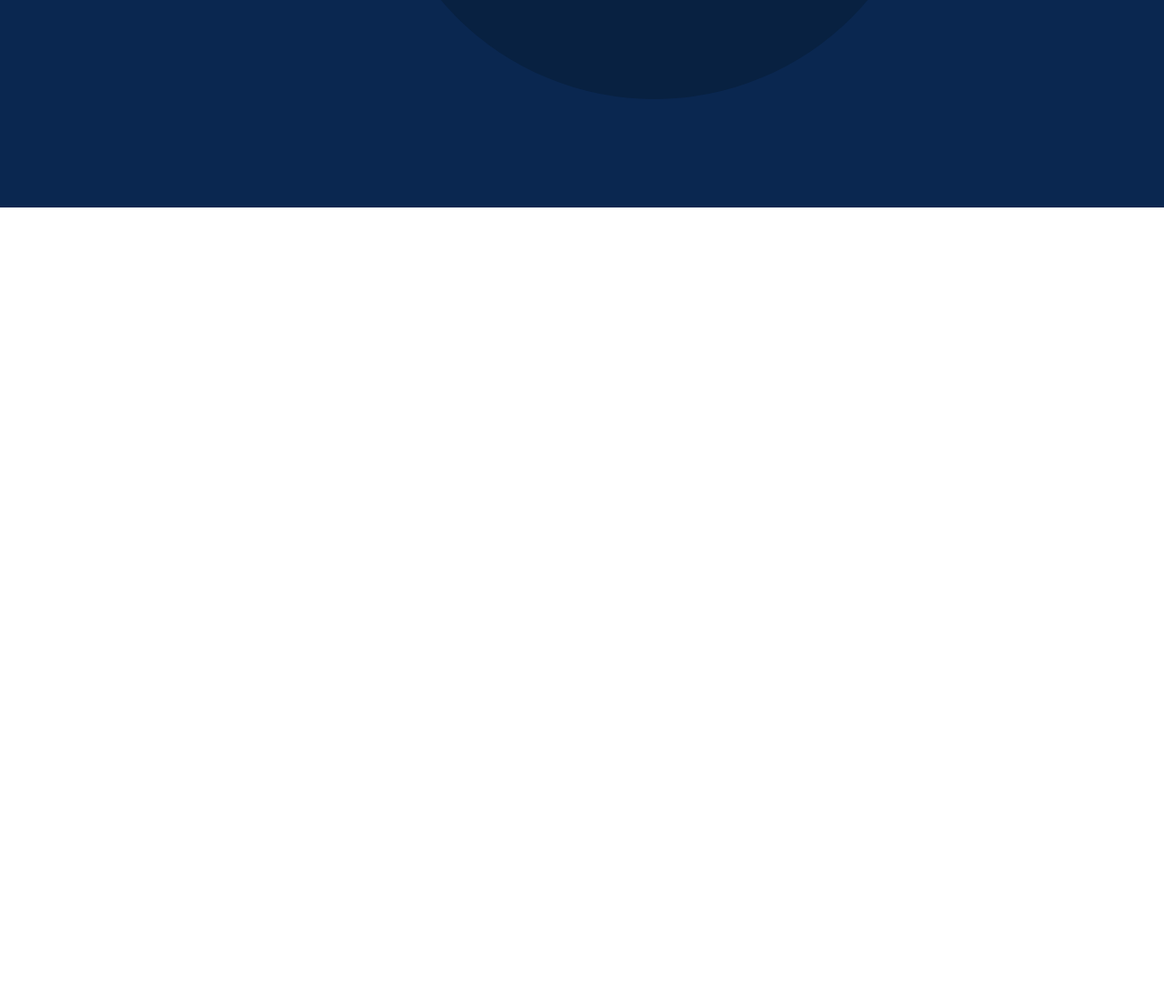
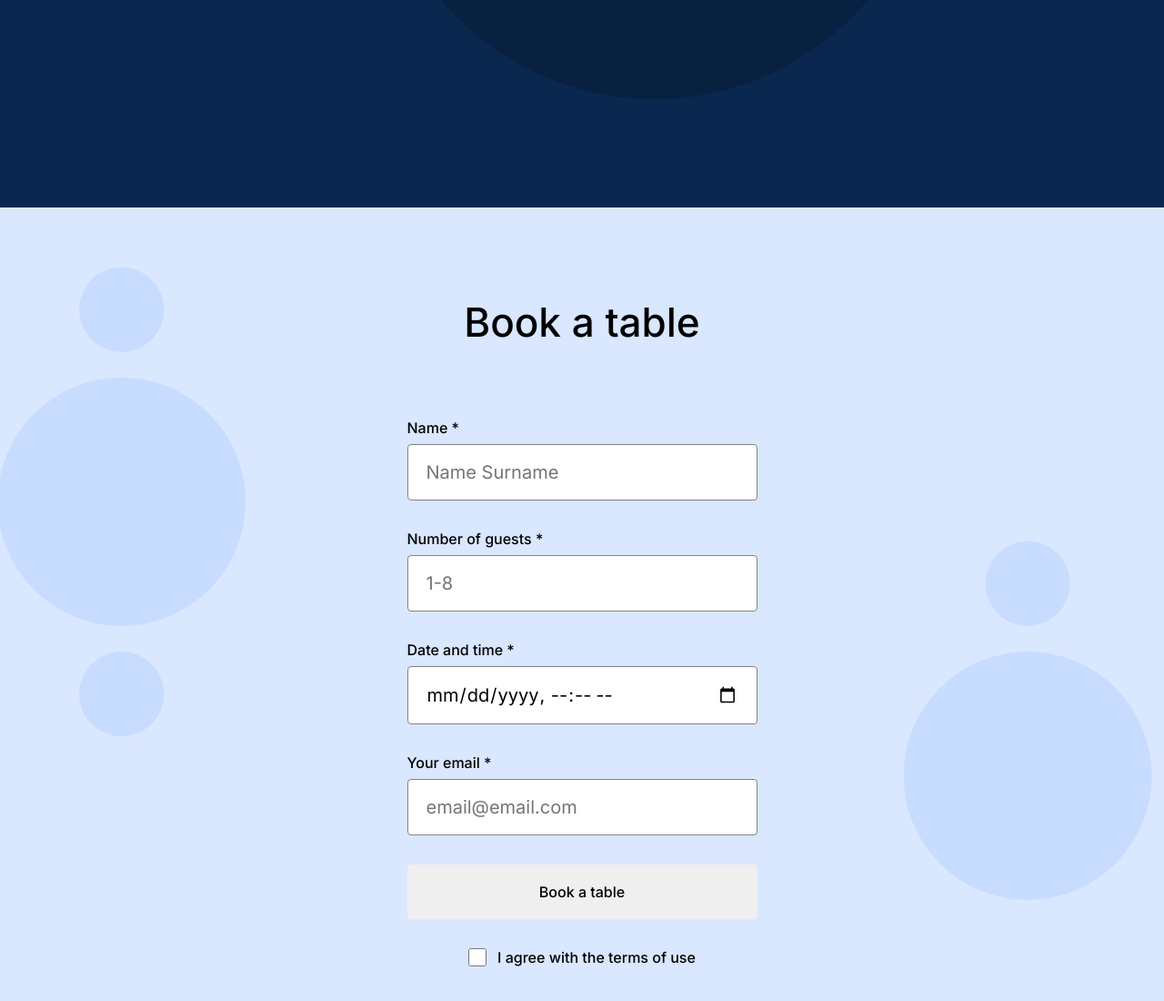
Before and after one commit to Lizzie-staab/se_project_coffeeshop, a plain HTML site: page index.html in a window 1280 px wide. Shown: the part 1548-2648 px from the top of the page at 91% size. Before the commit the page ends 1776 px from the top, so only its background shows below. Drawn offline with Linux system fonts and the light colour scheme.

Commit message:
Project 2 stage 3 update

```diff
--- a/index.html
+++ b/index.html
@@ -72,12 +72,69 @@
     </li>
     </ul>
   </section>
-  <section id="reservation" class="reservation"></section>
+  <section id="reservation" class="reservation">
+    <h2 class="reservation__title">Book a table</h2>
+    <form  class="reservation__form form">
+    <fieldset class="form__fieldset">
+    <label for="name" class="form__label">
+      Name *
+      <input
+      required
+      id="name"
+      type="text"
+      class="form__input"
+      placeholder="Name Surname"
+      >
+    </label>
+    <label for="number-of-guests" class="form__label">
+      Number of guests *
+      <input
+      required
+      id="number-of-guests"
+      type="number"
+      min="1"
+      max="8"
+      class="form__input"
+      placeholder="1-8"
+      >
+    </label>
+    <label for="date-and-time" class="form__label">
+      Date and time *
+      <input
+      required
+      id="date-and-time"
+      type="datetime-local"
+       class="form__input"
+      >
+    </label>
+    <label for="email" class="form__label">
+      Your email *
+      <input
+      required
+      id="email"
+      type="email"
+      class="form__input"
+      placeholder="email@email.com"
+      >
+    </label>
+
+</fieldset>
+<button class="form__button">Book a table</button>
+<label for="terms-of-use" class="form__label form__label_type_checkbox">
+      <input
+      required
+      id="terms-of-use"
+      type="checkbox"
+      class="form__checkbox"
+      >
+      I agree with the terms of use
+    </label>
+</form>
+ </section>
   <section id="menu" class="menu"></section>
   <section id="about" class="about"></section>
 </main>
 <footer class="footer">
-
 </footer>
   </div>
 </body>
--- a/pages/index.css
+++ b/pages/index.css
@@ -148,3 +148,88 @@ line-height: 30px;
   .recipes__iframe {
     border: 0;
   }
+
+  .reservation {
+    padding: 100px 0 120px;
+    background-color: #D9E7FF;
+    background-image: url(../images/Images/background_reservation.svg);
+    background-size: cover;
+    background-position: center;
+  }
+
+  .reservation__title {
+    margin: 0 0 80px;
+    text-align: center;
+    font-family: "Inter", "Arial", sans-serif;
+    font-weight: 500;
+    font-size: 44px;
+    line-height: 52px;
+}
+
+  .reservation__form {
+    margin: 0 auto;
+}
+
+ .form {
+    max-width: 385px;
+ }
+
+ .form__fieldset {
+  margin: 0;
+  padding: 0;
+  border: none;
+ }
+
+ .form__input {
+  display: block;
+  width: 100%;
+  padding: 15px 20px;
+  box-sizing: border-box;
+  margin: 8px 0 32px;
+  border: 1px solid #838383;
+  border-radius: 4px;
+  font-family: "Inter", "Arial", sans-serif;
+  font-size: 20px;
+  line-height: 30px;
+ }
+
+ .form__button {
+  border-radius: 4px;
+  width: 100%;
+  border: none;
+  padding: 20px 0;
+  margin-bottom: 32px;
+  font-family: "Inter", "Arial", sans-serif;
+  font-weight: 500;
+  font-size: 16px;
+  line-height: 20px;
+ }
+
+ .form__checkbox {
+  border-radius: 2px;
+  width: 20px;
+  height: 20px;
+}
+
+ .form__checkbox:checked {
+  -webkit-appearance: none;
+  -moz-appearance: none;
+  appearance: none;
+  background-color: #1878dc;
+  background-image:url(../images/Images/check.svg);
+  background-position: center;
+  background-repeat: no-repeat;
+ }
+
+ .form__label_type_checkbox {
+  display: flex;
+  gap: 12px;
+  justify-content: center;
+ }
+
+ .form__label {
+   font-family: "Inter", "Arial" sans-serif;
+   font-weight: 500;
+   font-size: 16px;
+   line-height: 20px;
+ }
```
